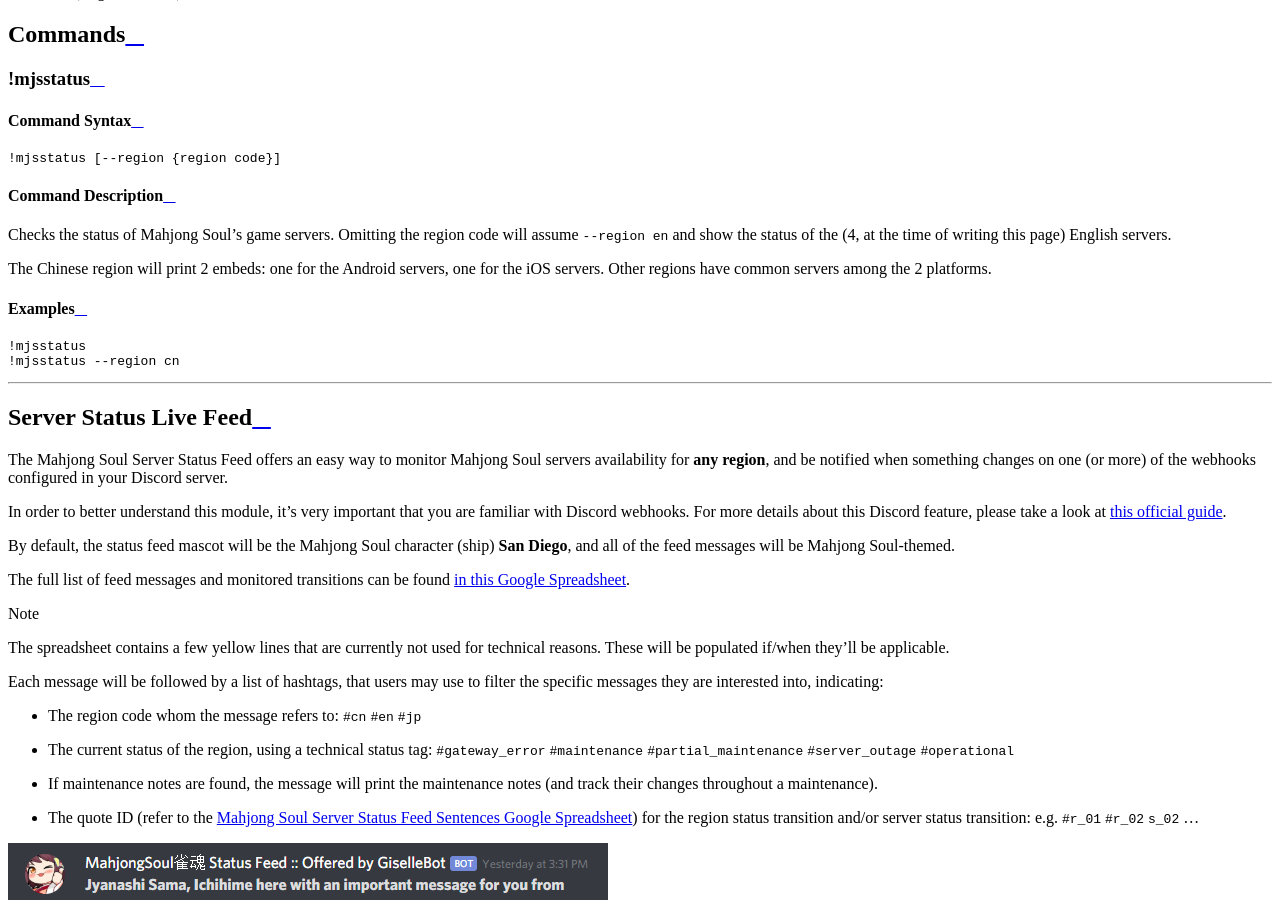
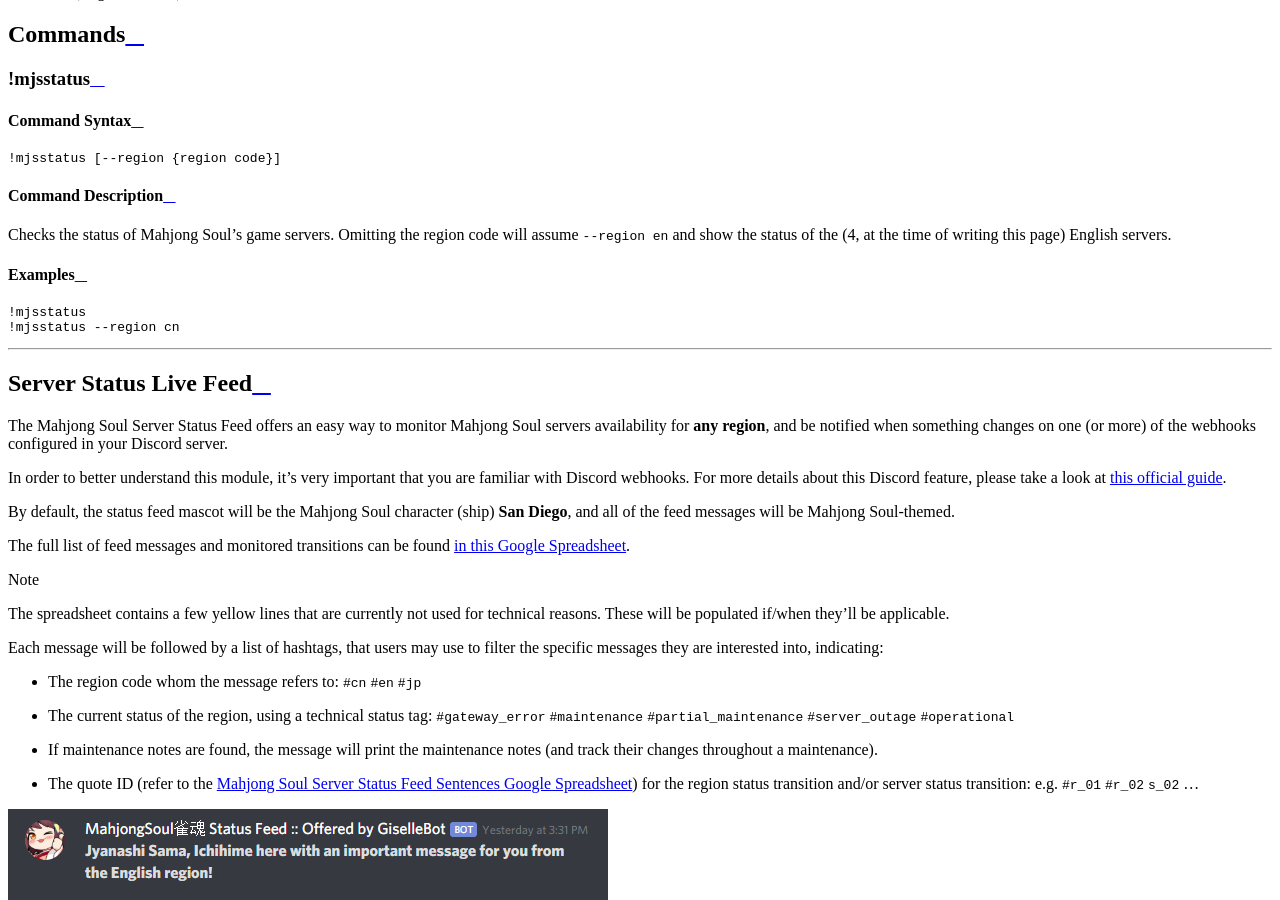
Before and after one commit to cycloptux/GiselleBot-Documentation, a Sphinx documentation site: the page built from docs/source/game_integrations/mahjongsoul.rst, in a window 1280 px wide and 900 px high, scrolled down 1617 px. Built offline with Sphinx 7.4.7 and the Read the Docs theme 2.0.0, drawn with Linux system fonts in a browser that asks for light colours.

Commit message:
Removed a line.

```diff
--- a/docs/source/game_integrations/mahjongsoul.rst
+++ b/docs/source/game_integrations/mahjongsoul.rst
@@ -26,8 +26,6 @@
 ^^^^^^^^^^^^^^^^^^^
 
 Checks the status of Mahjong Soul's game servers. Omitting the region code will assume ``--region en`` and show the status of the (4, at the time of writing this page) English servers.
-
-The Chinese region will print 2 embeds: one for the Android servers, one for the iOS servers. Other regions have common servers among the 2 platforms.
 
 Examples
 ^^^^^^^^
```
